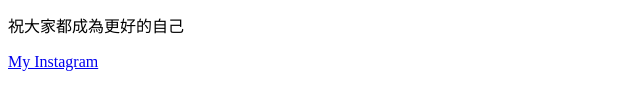
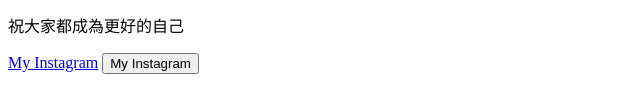
Before and after one commit to 408200470/408200470.github.io, a plain HTML site: page index.html in a window 1280 px wide. Shown: the part 332-444 px from the top of the page, without its empty margins (0-640 px from the left). Drawn offline with Linux system fonts and the light colour scheme.

Commit message:
Update index.html

```diff
--- a/index.html
+++ b/index.html
@@ -54,4 +54,5 @@ body {
 祝大家都成為更好的自己
 </p>
 <a href="https://www.instagram.com/wuxie0509/">My Instagram</a>
+ <button class="btn btn-default">My Instagram</button>
     </body>
```
